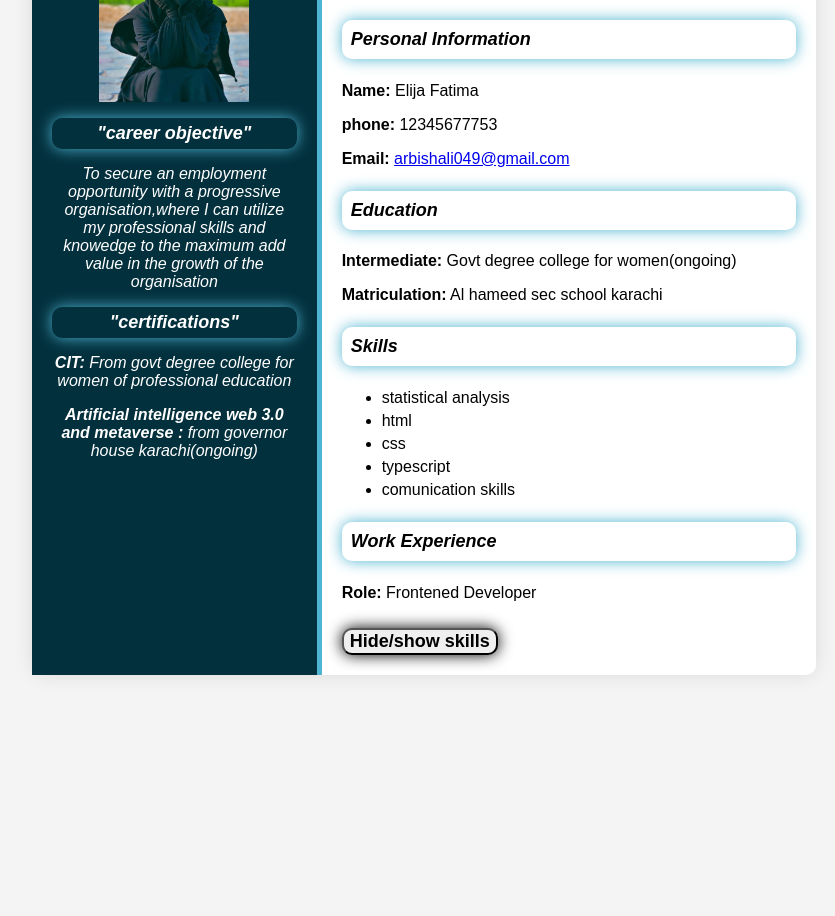
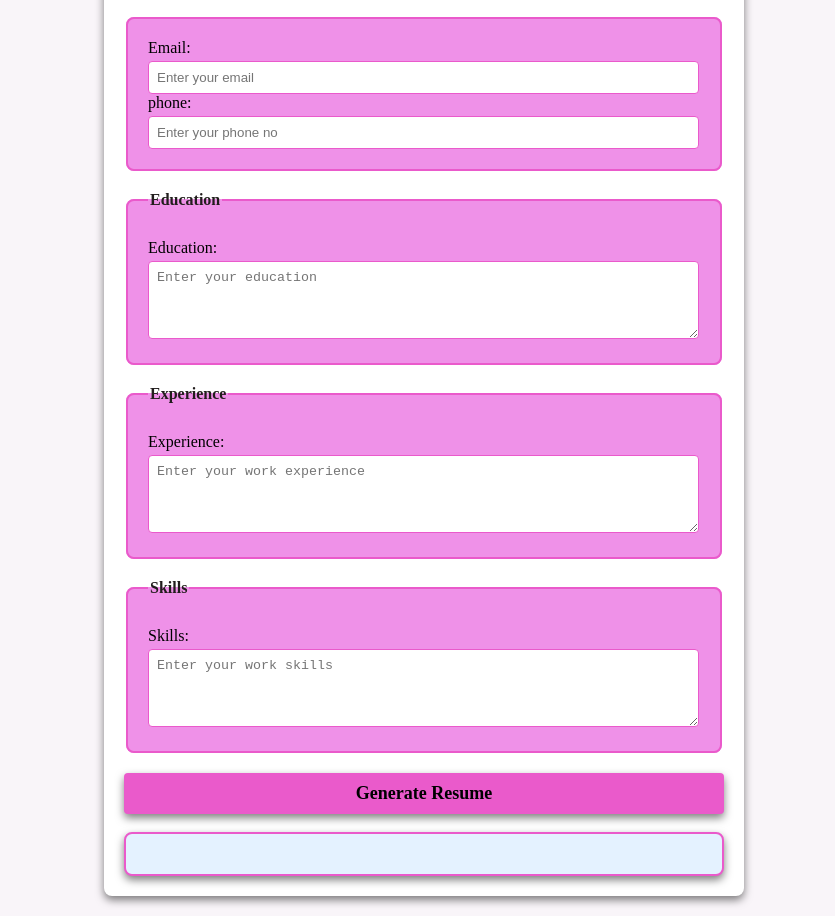
Before and after one commit to elijafatima09/hackatone-01, a plain HTML site: page index.html in a window 1280 px wide. Shown: the part 218-1134 px from the top of the page, without its empty margins (216-1051 px from the left). Before the commit the page ends 1043 px from the top, so only its background shows below. Drawn offline with Linux system fonts and the light colour scheme.

Commit message:
milestone 3
this is milestone 3

```diff
--- a/index.html
+++ b/index.html
@@ -3,78 +3,46 @@
 <head>
     <meta charset="UTF-8">
     <meta name="viewport" content="width=device-width, initial-scale=1.0">
-    <title>Static Interactive Resume</title>
-    <link rel="stylesheet" href="style.css"></link>
+    <title>Dynamic resume builder</title>
+    <link rel="stylesheet"href="style.css">
 </head>
 <body>
-    <style>
-        img{
-            height:150px;
-            width:150px;
-        }
-    </style>
-    <div class="resume-container">
-    <div class="left-section">
-        <img src="7c7fcb47e65fec252042d36326030554.jpg"alt="Profile picture" class="profile pic">
-<section id="objective">
-    <h3><i style="color: white">"career objective"</i></h3>
-    <p><i>To secure an employment opportunity with a progressive organisation,where I can utilize my professional skills and knowedge to the maximum add value in the growth of the organisation</i></p>
-</section>
-<section id="certification">
-<h3><i style="color: white"> "certifications"</i></h3>
-<p><i><b>CIT: </b>From govt degree college for women of professional education</p>
-</section>
-<p><b>Artificial intelligence web 3.0 and metaverse :</b> from governor house karachi(ongoing)</p></i>
-    </div>
+    <h1>Dynamic Resume Builder</h1>
+    <form id="resume-form">
+        <fieldset>
+            <legend>Personal Information</legend>
+      <labelfor="name">Name:</label>
+      <input type="text" id="name" placeholder="Enter your name"required>
+        </fieldset>
 
- <div class="right-section">
-    <h1><i>Static Interactive Resume</i></h1>
-    <section id="personal-info">
-        <h3><i>Personal Information</i></h3>
-        <p><b>Name:</b> Elija Fatima</p>
-        <p><b>phone:</b> 12345677753</p>
-        <p><b>Email:</b> <a href="mailto:arbishali049@gmail.com">arbishali049@gmail.com</a></p>
-
-    </section>
-    <section id="education">
-        <h3><i>Education</i></h3>
-        <p><b>Intermediate:</b> Govt degree college for women(ongoing)</p>
-    <p><b>Matriculation:</b> Al hameed sec school karachi </p></section>
-
-    </section>
-
-<section>
-
-    <section id="skills">
-        <h3><i>Skills</i></h3>
-        <ul>
-            <li>statistical analysis</li>
-            <li>html</li>
-            <li>css</li>
-            <li>typescript</li>
-        <li>comunication skills</li>
-        </ul>
-    </section>
-</section>
-<section id="Work-Experience">
-<h3><i>Work Experience</i></h3>
-<p><b>Role:</b> Frontened Developer</p>
-
-</section>
-    <button id="toggle-skills"><b>Hide/show skills</b></button>
+<fieldset>
+    <labelfor="Email">Email:</label>
+    <input type="text" id="email" placeholder="Enter your email"required>
 
 
+    <labelfor="phone">phone:</label>
+    <input type="text" id="phone" placeholder="Enter your phone no"required>
+</fieldset>
 
+    <fieldset>
+        <legend>Education</legend>
+        <label for="education">Education:</label>
+        <textarea id="Education" placeholder="Enter your education"rows="4" required></textarea>
+    </fieldset>
+<fieldset>
+        <legend>Experience</legend>
+        <label for="experiennce">Experience:</label>
+        <textarea id="Experience" placeholder="Enter your work experience"rows="4" required></textarea>
+ </fieldset>
 
-</div>
-<script src="script.js"></script>
-</style>
+    <fieldset>
 
+        <legend>Skills</legend>
+        <label for="skills">Skills:</label>
+        <textarea id="Skills" placeholder="Enter your work skills"rows="4" required></textarea>
 
-
-
-
-</div>
+</fieldset>
+        <button type="submit"><b>Generate Resume</b></button>
 
 
 
@@ -82,6 +50,24 @@
 
 
 
+
+
+
+
+
+
+
+
+
+    <br>
+
+    <!-- dynamic resume-->
+     <div id="resume-display">
+        <!--resume will be generated below-->
+     </div>
+
+
+     <script src="script.js"></script>
+    </form>
 </body>
-
 </html>
--- a/script.js
+++ b/script.js
@@ -1,10 +1,22 @@
-var toggleButton = document.getElementById('toggle-skills');
-var skills = document.getElementById('skills');
-toggleButton.addEventListener('click', function () {
-    if (skills.style.display === 'none') {
-        skills.style.display = 'block';
+//get references to the form and display area
+var form = document.getElementById('resume-form');
+var resumeDisplayElement = document.getElementById('resume-display');
+//handle form submission
+form.addEventListener('submit', function (event) {
+    event.preventDefault(); //prevent page reloadS
+    var name = document.getElementById('name').value;
+    var email = document.getElementById('email').value;
+    var phone = document.getElementById('phone').value;
+    var education = document.getElementById('education').value;
+    var experience = document.getElementById('experience').value;
+    var skills = document.getElementById('skills').value;
+    //generate the resume content dynamically
+    var resumeHTML = "\n<h2><b>Resume</b><h2>\n<h3>Personal Information</h3>\n<p><b>Name:</b>".concat(name, "</p>\n<p><b>email:</b>").concat(email, "</p>\n<p><b>phone:</b>").concat(phone, "</p>\n\n\n<h3>Education</h3>\n<p>").concat(education, "</p>\n\n<h3>Experience</h3>\n<p>").concat(experience, "</p>\n\n<h3>Skills</h3>\n<p>").concat(skills, "</p>\n");
+    //display the generated resume
+    if (resumeDisplayElement) {
+        resumeDisplayElement.innerHTML = resumeHTML;
     }
     else {
-        skills.style.display = 'none';
+        console.error('The resume display element is missing');
     }
 });
--- a/style.css
+++ b/style.css
@@ -1,83 +1,84 @@
-/* General Styling */
+
 body {
-    font-family: 'Arial', sans-serif;
-    background-color: #f4f4f4;
-    margin: 0;
-    padding: 150px;
+    font-family: 'Times New Roman', Times, serif;
+    margin: 20px;
+    padding: 0;
+    background-color: rgb(249, 245, 249)
 }
 
-.resume-container {
-    display: flex;
+form {
+    margin: auto;
     background-color: white;
-    width: 80%;
-    margin: 0 auto;
-    border-radius: 10px;
-    box-shadow: 0 0 20px rgba(0, 0, 0, 0.1);
+    border-radius: 8px;
+    box-shadow: 0 4px 8px rgba(0, 0, 0, 0.5);
+    padding: 20px;
+    max-width: 600px;
 }
 
-/* Left Section Styling */
-.left-section {
-    background-color: #03303d;
-    color: white;
-    padding: 20px;
-    width: 35%;
+h1 {
     text-align: center;
-    border-right: 5px solid #4db4d1;
+    color: black;
 }
 
-.profile-picture {
-    width: 150px;
-    height: 150px;
-    margin-top: 10%;
-    border-radius: 50%;
-    border-left: 5px solid #4db4d1;
+fieldset {
+    border: 2px solid rgb(234, 90, 203);
+    border-radius: 8px;
+    padding: 20px;
     margin-bottom: 20px;
+    background-color: rgb(239, 145, 232);
 }
 
-
-h1 {
-    font-size: 24px;
-    margin: 10px 0;
-    margin-bottom: 30px;
-    text-align: center;
+legend {
+    font-weight: bold;
+    text-align: left;
+    color: rgb(34, 29, 29);
 }
 
-h3 {
-    font-size: 18px;
-    padding: 2%;
-    margin: 20px 0 10px;
+label {
+    display: block;
+    margin-top: 10px;
     color: black;
-    border-radius: 10px;
-    box-shadow: 0 0 15px #4db4d1;
-    margin-top: 5%;
-    margin-bottom: 5%;
+
 }
 
-ul {
-    list-style-type: fill round;
-    padding: 10;
-    margin: 10px 0;
-}
-
-ul li {
-    margin: 5px 0;
-}
-
-/* Right Section Styling */
-.right-section {
-    padding: 20px;
-    width: 65%;
+input,textarea {
+    margin-top: 4px;
+    padding: 8px;
+    width: calc(100% - 1px);
+    border: 1px solid rgb(234, 90, 203);
+    border-radius: 4px;
+    box-sizing: border-box;
 }
 
 button {
-    font-family: Arial, sans-serif;
-    border-radius: 10px;
-    box-shadow: 0 0 15px black;
-    cursor: pointer;
+    display: block;
+    width: 100%;
+    background-color: rgb(234, 90, 203);
+    color: black;
+    border: none;
+    border-radius: 4px;
+    box-shadow: 0 4px 8px rgba(0, 0, 0, 0.5);
     margin-top: 10px;
     font-size: 18px;
+    font-family: 'Times New Roman', Times, serif;
+    padding: 10px;
+    cursor: pointer;
 }
 
-button:hover {
-    background-color: #4db4d1;
+button :hover {
+    color:black;
 }
+
+#resume-display {
+    max-width: 600px;
+    margin: auto;
+    padding: 20px;
+    border: 2px solid rgb(234, 90, 203);
+    border-radius: 8px;
+    background-color: rgb(228, 242, 255);
+    box-shadow: 0 4px 8px rgba(0, 0, 0, 0.5);
+}
+
+#resume-display h2 {
+    color: black;
+}
```
Also changed, not shown: 1 other file.
